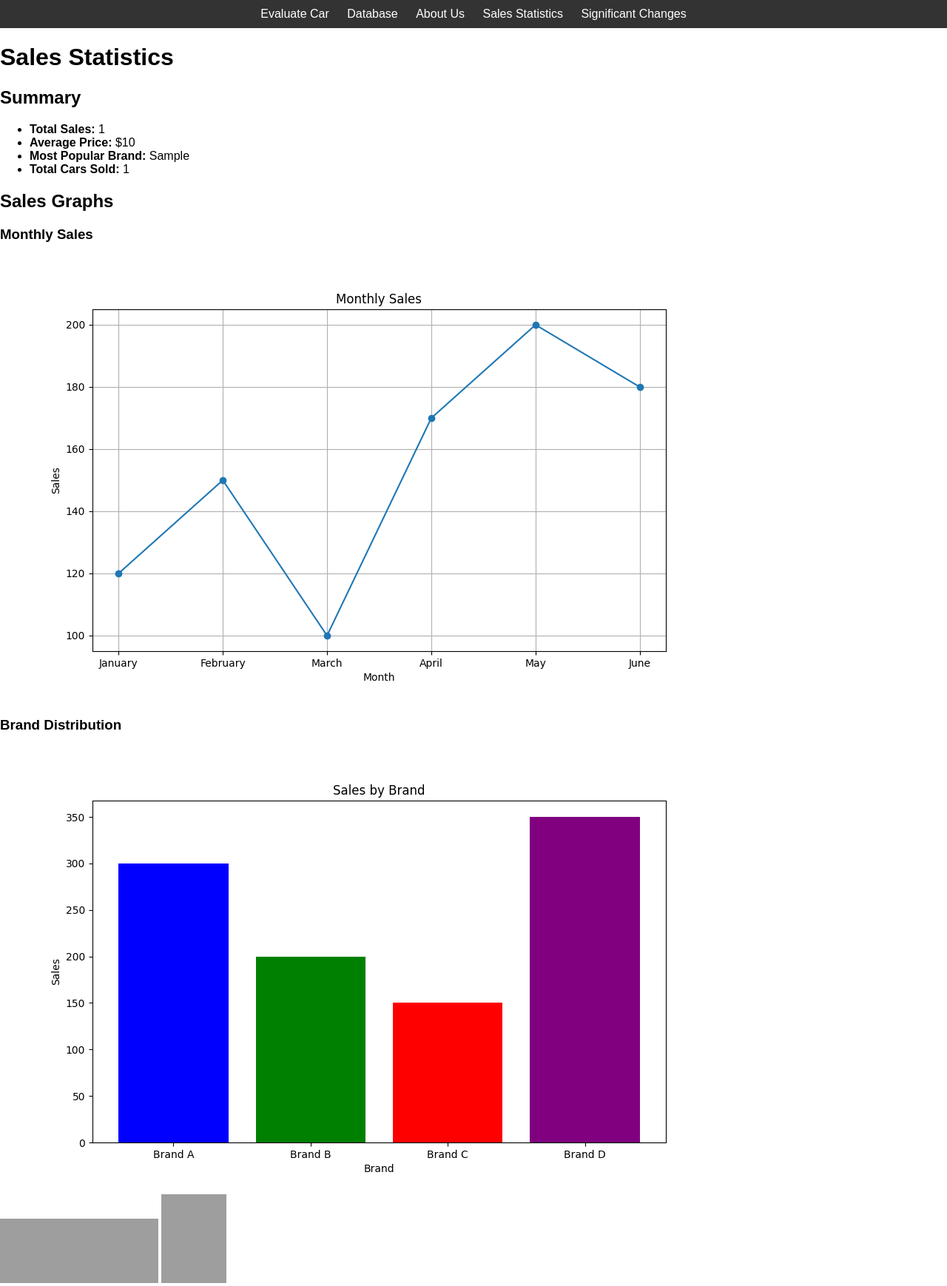
After one commit to demin1078/auto_evaluation, a Django app: template evaluate/templates/evaluate/statistics.html in a window 1280 px wide. The commit adds this page. Shown: the whole page at 74% size. Run offline with Django 5.2, Linux system fonts and the light colour scheme; the template is opened without the code that fills it: most values are stand-ins (such as "Sample title", 1, 10 or a date in 2020); some libraries are stand-ins or nearby versions; grey boxes are pictures that could not be loaded.

Commit message:
add statisitc

```diff
--- a/evaluate/templates/evaluate/base.html
+++ b/evaluate/templates/evaluate/base.html
@@ -90,6 +90,7 @@
                 <li><a href="{% url 'evaluate_car' %}">Evaluate Car</a></li>
                 <li><a href="{% url 'database' %}">Database</a></li>
                 <li><a href="{% url 'about' %}">About Us</a></li>
+                <li><a href="{% url 'statistics' %}">Sales Statistics</a></li>
                 <li><a href="{% url 'market_changes' %}">Significant Changes</a></li>
             </ul>
         </nav>
--- /dev/null
+++ b/evaluate/templates/evaluate/statistics.html
@@ -0,0 +1,28 @@
+{% extends 'evaluate/base.html' %}
+{% load static %}
+
+{% block title %}Sales Statistics{% endblock %}
+
+{% block content %}
+<h1>Sales Statistics</h1>
+
+<h2>Summary</h2>
+<ul>
+    <li><strong>Total Sales:</strong> {{ total_sales }}</li>
+    <li><strong>Average Price:</strong> ${{ average_price }}</li>
+    <li><strong>Most Popular Brand:</strong> {{ most_popular_brand }}</li>
+    <li><strong>Total Cars Sold:</strong> {{ total_cars_sold }}</li>
+</ul>
+
+<h2>Sales Graphs</h2>
+<div class="graphs">
+    <div>
+        <h3>Monthly Sales</h3>
+        <img src="{% static 'evaluate/monthly_sales.png' %}" alt="Monthly Sales Graph">
+    </div>
+    <div>
+        <h3>Brand Distribution</h3>
+        <img src="{% static 'evaluate/brand_distribution.png' %}" alt="Brand Distribution Graph">
+    </div>
+</div>
+{% endblock %}
--- a/evaluate/urls.py
+++ b/evaluate/urls.py
@@ -7,5 +7,6 @@ urlpatterns = [
     path('about/', views.about, name='about'),
     path('car/<int:pk>/', views.car_detail, name='car_detail'),
     path('market-changes/', views.market_changes, name='market_changes'),
+    path('statistics/', views.statistics_view, name='statistics'),
 
 ]
```
Also changed, not shown: evaluate/generate_data.py (added, +28 -0 lines), evaluate/views.py (+14 -0 lines), evaluate/static/evaluate/brand_distribution.png (added), evaluate/static/evaluate/monthly_sales.png (added).
